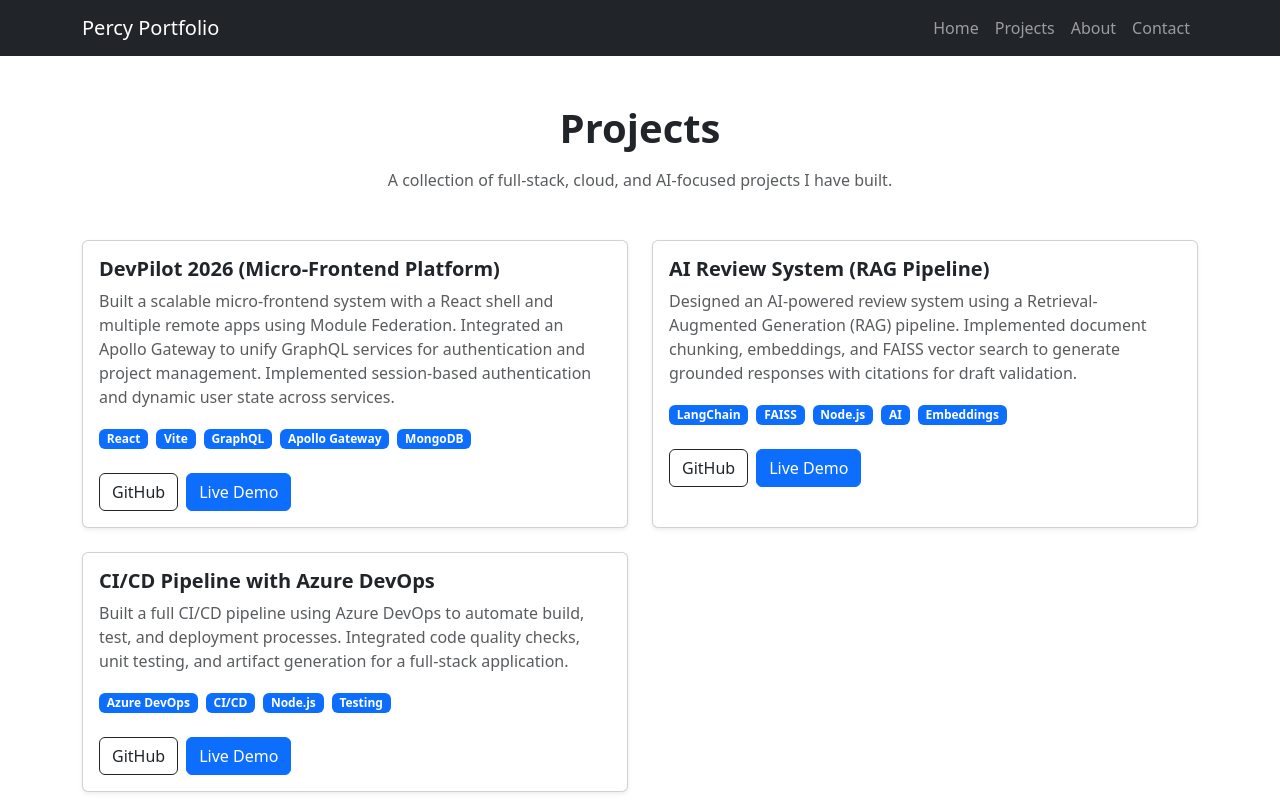
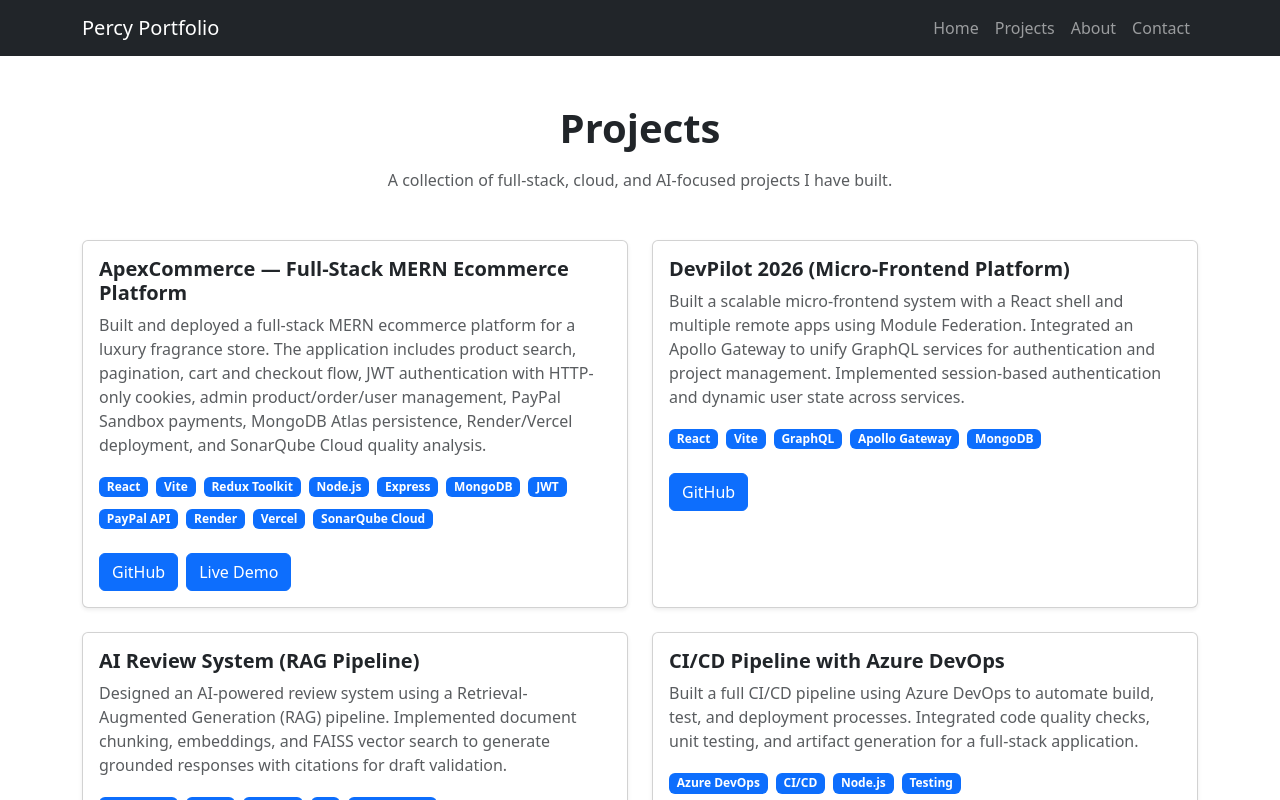
Before and after one commit to percyosag/portfolio, a React app: page /projects in a window 1280 px wide. Shown: the top 800 px of the page. Built offline with nearby package versions, Linux system fonts and the light colour scheme; the HTML template or start-up script is replaced by a standard one.

Commit message:
Milestone 8: Add ApexCommerce to portfolio projects

```diff
--- a/src/pages/Projects.jsx
+++ b/src/pages/Projects.jsx
@@ -1,25 +1,25 @@
 import { Container, Row, Col, Card, Button, Badge } from "react-bootstrap";
-
-// const projects = [
-//   {
-//     title: "DevPilot 2026",
-//     description:
-//       "A full-stack micro-frontend application using React, GraphQL, Apollo Gateway, MongoDB, and AI review features.",
-//     tech: ["React", "GraphQL", "MongoDB", "Apollo", "AI"],
-//     github: "#",
-//     demo: "#",
-//   },
-//   {
-//     title: "CI/CD DevOps Project",
-//     description:
-//       "A cloud-based DevOps project using Azure Pipelines, Node.js, automated builds, tests, and deployment workflow.",
-//     tech: ["Azure DevOps", "Node.js", "CI/CD", "GitHub"],
-//     github: "#",
-//     demo: "#",
-//   },
-// ];
-
 const projects = [
+  {
+    title: "ApexCommerce — Full-Stack MERN Ecommerce Platform",
+    description:
+      "Built and deployed a full-stack MERN ecommerce platform for a luxury fragrance store. The application includes product search, pagination, cart and checkout flow, JWT authentication with HTTP-only cookies, admin product/order/user management, PayPal Sandbox payments, MongoDB Atlas persistence, Render/Vercel deployment, and SonarQube Cloud quality analysis.",
+    tech: [
+      "React",
+      "Vite",
+      "Redux Toolkit",
+      "Node.js",
+      "Express",
+      "MongoDB",
+      "JWT",
+      "PayPal API",
+      "Render",
+      "Vercel",
+      "SonarQube Cloud",
+    ],
+    github: "https://github.com/percyosag/ApexCommerce-mern",
+    demo: "https://apex-commerce-mern.vercel.app",
+  },
   {
     title: "DevPilot 2026 (Micro-Frontend Platform)",
     description:
@@ -76,20 +76,20 @@
                   <Button
                     href={project.github}
                     target="_blank"
-                    rel="noopener noreferrer"
-                    variant="outline-dark"
+                    rel="noreferrer"
                   >
                     GitHub
                   </Button>
 
+                  {project.demo && project.demo !== "#" && (
                     <Button
                       href={project.demo}
                       target="_blank"
-                    rel="noopener noreferrer"
-                    variant="primary"
+                      rel="noreferrer"
                     >
                       Live Demo
                     </Button>
+                  )}
                 </div>
               </Card.Body>
             </Card>
```
Lines whose indentation alone changed are shown as unchanged.
